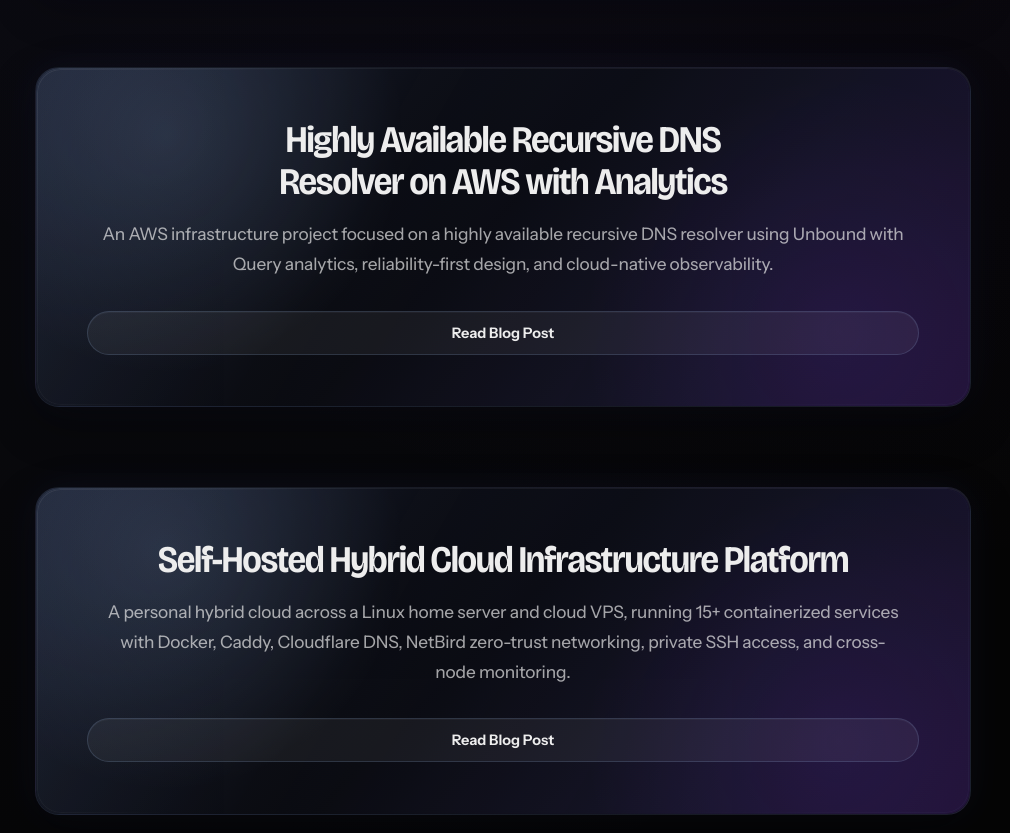
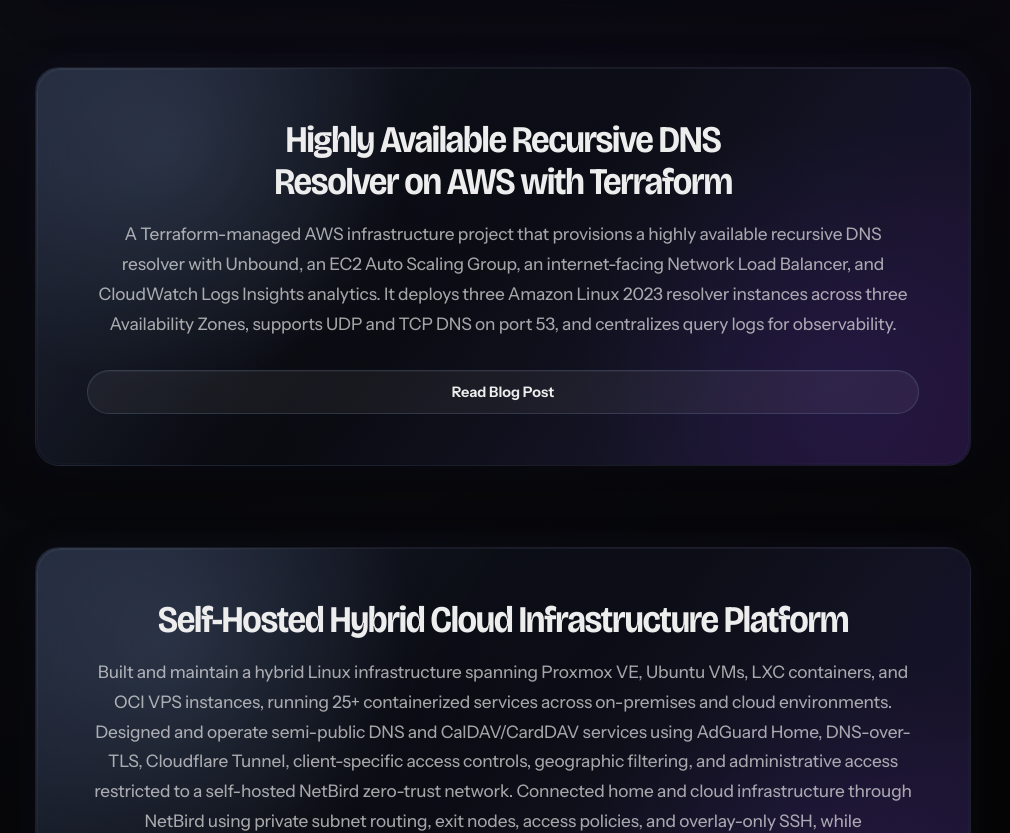
Before and after one commit to lidwan/portfolio, a React (Vite) app: page / in a window 1280 px wide. Shown: the part 2180-3013 px from the top of the page, without its empty margins (137-1147 px from the left). Built offline with nearby package versions, Linux system fonts and the light colour scheme.

Commit message:
update projects

```diff
--- a/src/data/projects.js
+++ b/src/data/projects.js
@@ -7,14 +7,14 @@
         liveLink:"https://www.makanakjo.com",
     },
     {
-        title:"Highly Available Recursive DNS Resolver on AWS with Analytics",
-        description:"An AWS infrastructure project focused on a highly available recursive DNS resolver using Unbound with Query analytics, reliability-first design, and cloud-native observability.",
+        title:"Highly Available Recursive DNS Resolver on AWS with Terraform",
+        description:"A Terraform-managed AWS infrastructure project that provisions a highly available recursive DNS resolver with Unbound, an EC2 Auto Scaling Group, an internet-facing Network Load Balancer, and CloudWatch Logs Insights analytics. It deploys three Amazon Linux 2023 resolver instances across three Availability Zones, supports UDP and TCP DNS on port 53, and centralizes query logs for observability.",
         ghLink:"https://lsblk.dev/posts/building-a-highly-available-dns-resolver-on-aws-with-unbound-auto-scaling-nlb-and-cloudwatch",
         ghLabel:"Read Blog Post"
     },
     {
         title:"Self-Hosted Hybrid Cloud Infrastructure Platform",
-        description:"A personal hybrid cloud across a Linux home server and cloud VPS, running 15+ containerized services with Docker, Caddy, Cloudflare DNS, NetBird zero-trust networking, private SSH access, and cross-node monitoring.",
+        description:"Built and maintain a hybrid Linux infrastructure spanning Proxmox VE, Ubuntu VMs, LXC containers, and OCI VPS instances, running 25+ containerized services across on-premises and cloud environments. Designed and operate semi-public DNS and CalDAV/CardDAV services using AdGuard Home, DNS-over-TLS, Cloudflare Tunnel, client-specific access controls, geographic filtering, and administrative access restricted to a self-hosted NetBird zero-trust network. Connected home and cloud infrastructure through NetBird using private subnet routing, exit nodes, access policies, and overlay-only SSH, while administering Linux hosts, virtualization, containers, DNS, networking, storage, and service troubleshooting across the environment.",
         ghLink:"https://lsblk.dev/posts/self-hosting-the-subscription-detox-i-didnt-know-i-needed",
         ghLabel:"Read Blog Post"
     }
```
Also changed, not shown: 1 other file (tests, documents, lock files or other folders).
